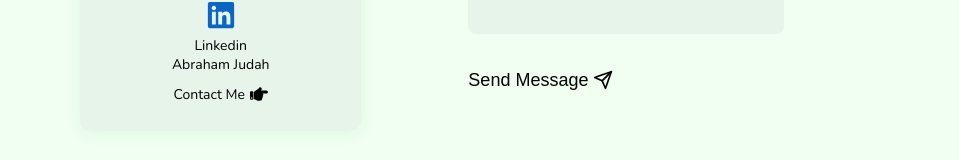
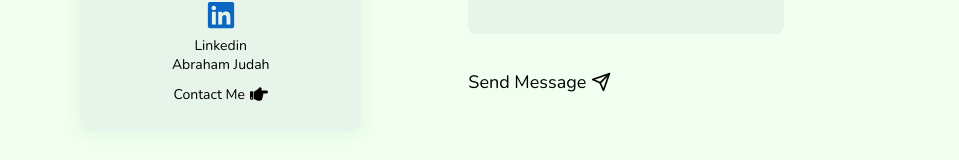
Before and after one commit to Judahabraham15/Portfolios, a React (Vite) app: page / in a window 1280 px wide. Shown: the part 4947-5107 px from the top of the page, without its empty margins (160-1119 px from the left). Built offline with nearby package versions, Linux system fonts and the light colour scheme.

Commit message:
little change

```diff
--- a/src/Components/Contacts/Contacts.jsx
+++ b/src/Components/Contacts/Contacts.jsx
@@ -247,7 +247,7 @@ const Contact = () => {
               initial="hidden"
               animate="show"
               whileHover="hover"
-              style={{ cursor: "pointer", display: "inline-flex", alignItems: "center", border: "none", background: "none" }}
+              style={{ cursor: "pointer", display: "inline-flex", alignItems: "center", border: "none", background: "none" , fontFamily :'inherit'}}
               type='submit'
               onClick={handleSubmit}
             >
```
